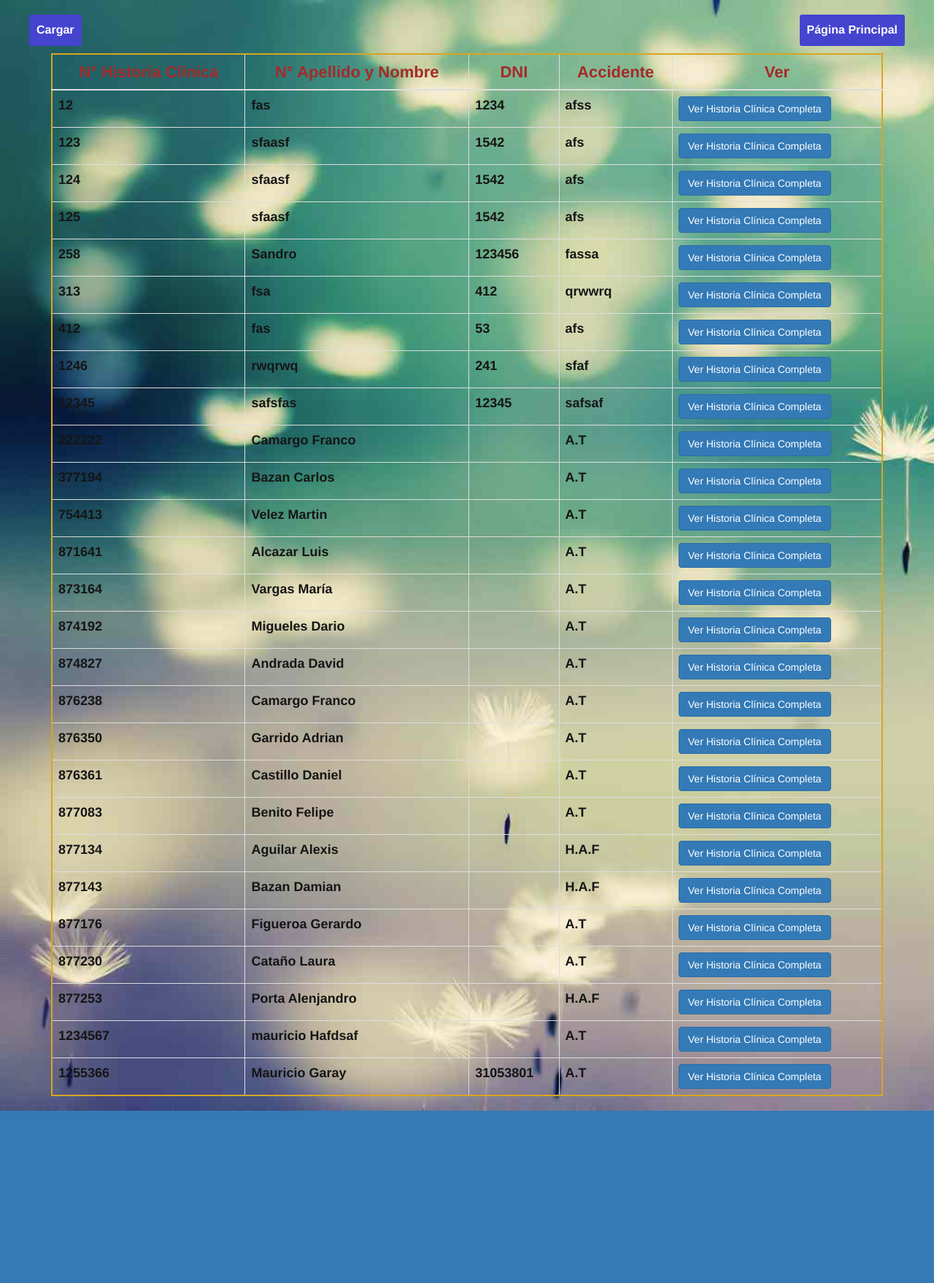
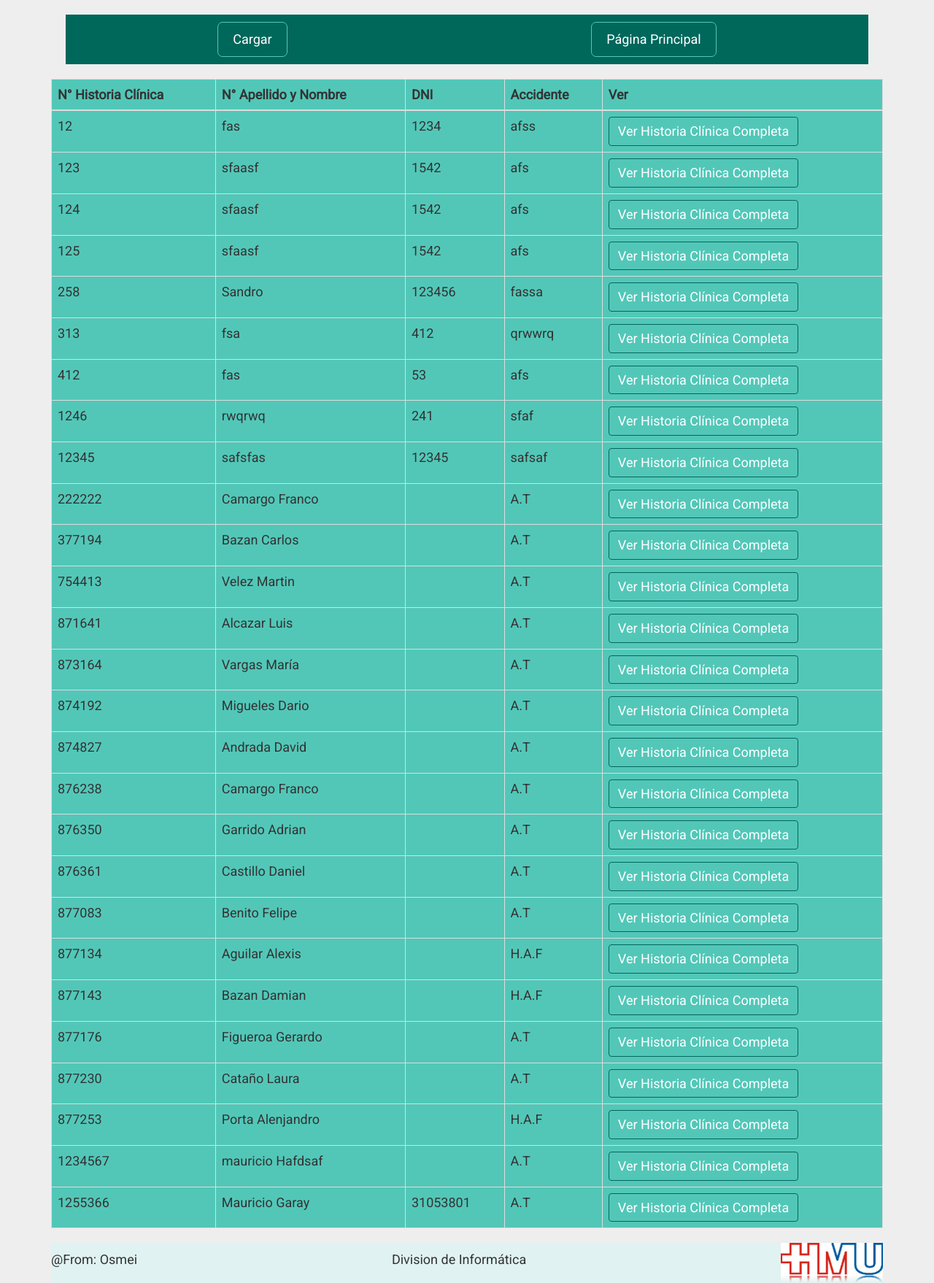
Before and after one commit to Osmei/libroNegro, a PHP site: page /listarHC/lista.php in a window 1280 px wide. Shown: the whole page at 73% size. Before the commit the page ends 1522 px from the top, so only its background shows below. Run offline with PHP 8.4, Linux system fonts and the light colour scheme; data comes from the database, SQL or seed files in the repository; data that the repository does not hold is empty.

Commit message:
solo estetica

```diff
--- a/css/lista.css
+++ b/css/lista.css
@@ -1,75 +1,63 @@
 body {
-   margin: 0;
-   padding: 0;
   box-sizing: border-box;
-   background : url(../img/panecillos.jpg);
-   background-size: cover;
-   background-repeat: no-repeat;
+  font-family: 'Roboto', sans-serif;
+  font-size: 18px;
+  background-color: #eeeeee;
+  height: 100vh
   }
 header {
+  max-width: 1200px;
+  background-color: #00675b;
+  display: flex;
+  justify-content: space-around;
+  align-items: center;
+  padding: 10px 0;
+  margin: 20px;
+}
+.volverB {
+  background-color: #00675b;
+  outline: none;
+  border: 1px solid #52c7b8;
+  color: #fff;
+  padding: 10px 20px;
+  border-radius: 7px;
+  }
+.volverB:hover {
+  border: 1px solid #fff;
+  color: #52c7b8;
+  }
+.volverC {
+  background-color: #00675b;
+  outline: none;
+  border: 1px solid #52c7b8;
+  color: #fff;
+  padding: 10px 20px;
+  border-radius: 7px;
+  }
+.volverC:hover {
+  border: 1px solid #fff;
+  color: #52c7b8;
+  }
+.pegarModal {
+  background-color: #52c7b8;
+}
+.activarModalInfo {
+  background: transparent;
+  font-size: 18px;
+  border: 1px solid #00675b;
+}
+.activarModalInfo:hover {
+  background: none;
+  color: #00675b;
+  border: 1px solid #fff;
+  }
+footer {
   display: flex;
   justify-content: space-between;
   align-items: center;
+  background: #E0F2F1;
   }
-.btnLista {
-   border: none;
-   border-radius: 3px;
-   /*background: orange;*/
-   background: #4444cf;
-   color: white;
-   padding: 10px;
-   font-weight: bold;
-   font-size: 16px;
-   margin: 20px 40px 10px 40px;
+.logoHospi {
+  width: 140px;
+  height: 55px;
 }
-.btnLista:hover {
-   background: goldenrod;
-   color: #4444cf;
-   }
-.container {
-   /* background: url(../img/vintage.jpg);
-   background-size: cover;
-   background-repeat: no-repeat; */
-   margin-top: 0px;
-   }
-.table {
-   border: 2px solid goldenrod;
-   }
-th{
-   color: brown;
-   font-size: 22px;
-   font-weight: bold;
-   text-align: center;
-   }
-tr {
-   color: #151515;
-   font-size: 18px;
-   font-weight: bold;
-   cursor: pointer;
-   }
-tr:hover {
-   font-size: 20px;
-   color: goldenrod;
-   pointer-events: all;
-   }
-h4{
-   color: #262626;
-   font-size: 22px;
-   font-weight: bold;
-   text-align: center;
-   }
-.modal-body {
-   background: orange;
-   color: black;
-   font-size: 18px;
-   font-weight: 300;
-   }
-.modal-body span {
-   color: #fff;
-   font-size: 20px;
-   font-weight: bold;
-   }
-.modal-footer button {
-   background: orange;
-   font-weight: bold;
-   }
--- a/index.html
+++ b/index.html
@@ -13,7 +13,7 @@
    <script src="js/jquery-3.3.1.min.js" type="text/javascript"></script>
    <script src="js/index.js"></script>
 
-   <title>Sistema de Login</title>
+   <title>Login</title>
 </head>
 <body>
    <div class="loginBox">
--- a/listarHC/lista.php
+++ b/listarHC/lista.php
@@ -17,24 +17,23 @@
 
     <link rel="stylesheet" href="https://maxcdn.bootstrapcdn.com/bootstrap/3.3.7/css/bootstrap.min.css">
     <link href="https://maxcdn.bootstrapcdn.com/font-awesome/4.7.0/css/font-awesome.min.css" rel="stylesheet">
+    <link href="https://fonts.googleapis.com/css?family=Roboto" rel="stylesheet">
     <link rel="stylesheet" href="../css/lista.css">
 
-    <script src="https://code.jquery.com/jquery-3.3.1.min.js" integrity="sha256-FgpCb/KJQlLNfOu91ta32o/NMZxltwRo8QtmkMRdAu8=" crossorigin="anonymous"></script>
-    <script src="https://maxcdn.bootstrapcdn.com/bootstrap/3.3.7/js/bootstrap.min.js"></script>
+    <script src="https://code.jquery.com/jquery-3.3.1.js" integrity="sha256-2Kok7MbOyxpgUVvAk/HJ2jigOSYS2auK4Pfzbm7uH60=" crossorigin="anonymous"></script>
     <script src="../js/lista.js"></script>
 
     <title>Lista de Historias Clínicas Registradas</title>
 
 </head>
 <body>
-    <header>
-        <button type="submit" id="volverB" class="btnLista">Cargar</button>
-        <button type="submit" id="volverC" class="btnLista">Página Principal</button>
-    </div>
-    </header>
     <div class="container">
-        <div id="pegarModal">
-            <table class="table table-bordered table-hover">
+        <header>
+            <button type="submit" id="volverB" class="volverB">Cargar</button>
+            <button type="button" id="volverC" class="volverC">Página Principal</button>
+        </header>
+        <div id="pegarModal" class="pegarModal">
+            <table class="table table-bordered">
                 <thead>
                     <th>N° Historia Clínica</th>
                     <th>N° Apellido y Nombre</th>
@@ -51,14 +50,26 @@
                                 echo "<td>".$historia['DNI']."</td>";
                                 echo "<td>".$historia['Accidente']."</td>";
                                 echo "<td><button class='btn btn-primary activarModalInfo' data-toggle='modal' data-target='#todaLaInfoHC'>
-                                      Ver Historia Clínica Completa
-                                      </button></td>";
+                                    Ver Historia Clínica Completa
+                                    </button></td>";
                             echo "</tr>";
                         }
                     ?>
                 </tbody>
             </table>
         </div>
+        <footer>
+            <div>
+                <p>@From: Osmei</p>
+            </div>
+            <div>
+                <p>Division de Informática</p>
+            </div>
+            <div>
+                <img src="../img/hmu_logo.png" title="Logo HMU" class="logoHospi">
+            </div>
+        </footer>
     </div>
+
 </body>
 </html>
```
Also changed, not shown: acciones.html (+5 -7 lines), admision/admision.php (+40 -9 lines), admision/imprimir2.js (deleted, +0 -7 lines), css/acciones.css (+57 -5 lines), css/admision.css (+43 -27 lines), estadistica/index.css (+33 -2 lines), estadistica/index.php (+14 -1 lines), pruebaImprimir.html (deleted, +0 -79 lines), img/hmu_logo.png (added). Lines whose indentation alone changed are shown as unchanged.
